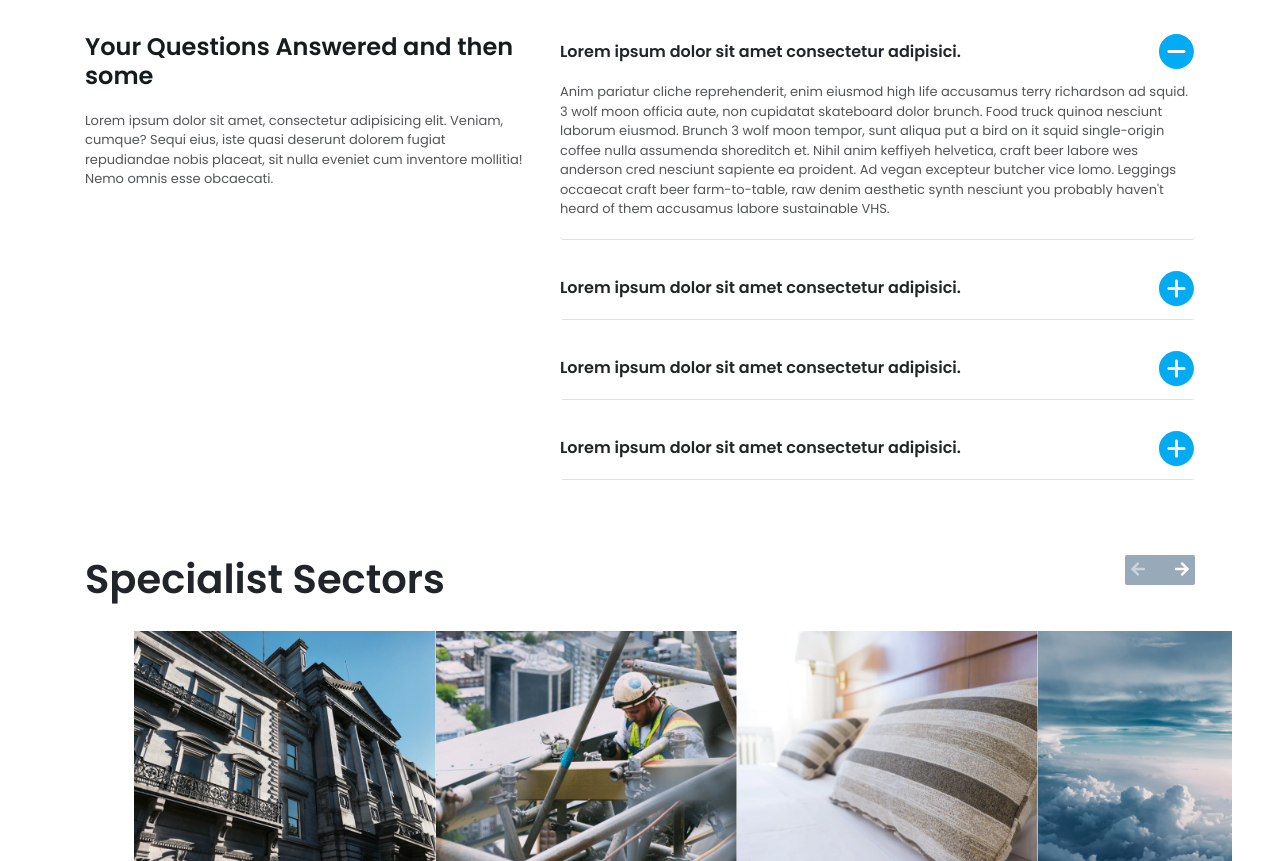
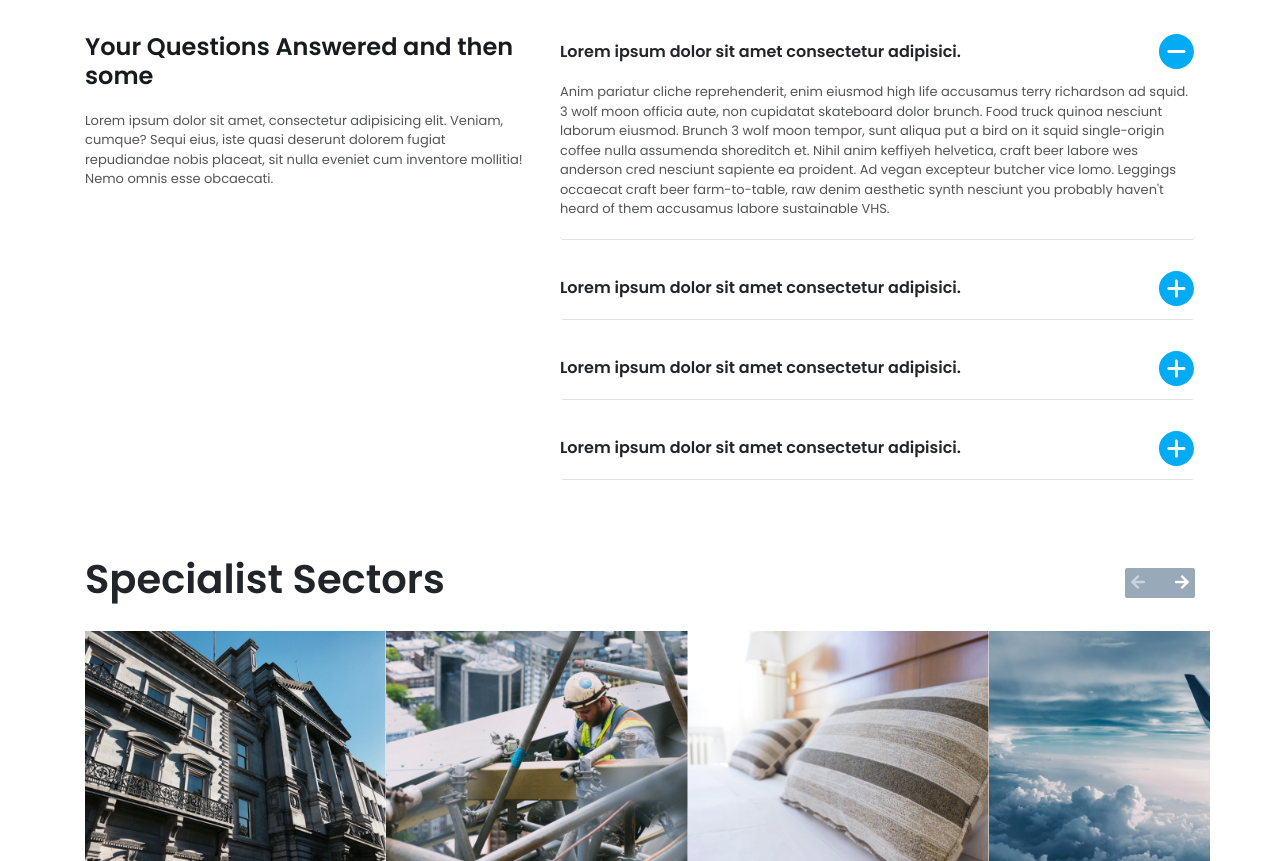
Before and after one commit to shanitripathi/together-digital, a website: page index.html in a window 1280 px wide. Shown: the part 1783-2644 px from the top of the page. Drawn offline with nearby package versions, Linux system fonts and the light colour scheme.

Commit message:
icons fixed

```diff
--- a/assets/scss/_advanced-section.scss
+++ b/assets/scss/_advanced-section.scss
@@ -202,8 +202,9 @@
   .header-col {
     display: flex;
     justify-content: space-between;
-    position: relative;
+
     margin-bottom: 20px;
+    align-items: center;
     h1 {
       font-weight: 600;
     }
@@ -213,6 +214,7 @@
       height: 30px;
       display: flex;
       justify-content: space-between;
+      align-items: center;
       border-radius: 2px;
     }
     button {
--- a/assets/scss/main.scss
+++ b/assets/scss/main.scss
@@ -6,4 +6,5 @@ body {
   padding: 0;
   user-select: none;
   font-family: "poppins";
+  overflow-x: hidden;
 }
--- a/index.html
+++ b/index.html
@@ -298,8 +298,8 @@
 
                 </div>
             </div>
-            <div class="container-fluid slider-container ">
-                <div class="row offset-1 pr-sm-3 pr-lg-5 slider-row ">
+            <div class="container slider-container ">
+                <div class="row  slider-row ">
                     <div class="col-12 slider-col  ">
                         <img class="img-slider " src="/assets/images/image-05.png" alt="">
                         <img class="img-slider " src="/assets/images/image-06.png" alt="">
```
Also changed, not shown: assets/css/main.css, 1 other file.
